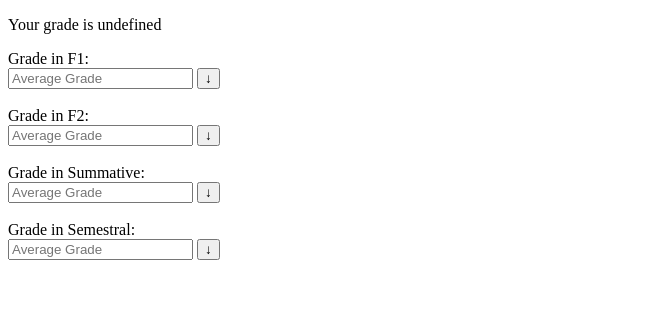
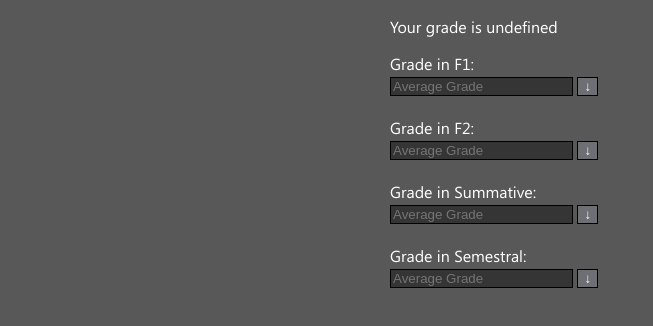
Before and after one commit to YoelC/grade-calculator-js, a plain HTML site: page index.html in a window 1280 px wide. Shown: the whole page, without its empty margins (0-653 px from the left). Drawn offline with Linux system fonts and the light colour scheme.

Commit message:
Add CSS and custom font. TODO: File Organization

```diff
--- a/index.html
+++ b/index.html
@@ -5,6 +5,7 @@
     <meta charset="UTF-8">
     <meta name="viewport" content="width=device-width, initial-scale=1.0">
     <title>Document</title>
+    <link rel="stylesheet" href="styles.css">
 </head>
 
 <body>
@@ -12,7 +13,6 @@
     <p id="demo">Your grade is undefined</p>
 
     <form id="gradeform">
-
         <label for="f1"> Grade in F1:</label><br>
         <input type="number" id="f1" name="f1" placeholder="Average Grade" oninput="onUpdateAverage()"></input>
         <input type="button" id="f1button" value="&darr;" onclick="onClickExpand('f1')"></input>
@@ -29,7 +29,7 @@
         </div>
         <br><br>
 
-        <label>Grade in Summative:</label><br>
+        <label for="s"> Grade in Summative:</label><br>
         <input type="number" id="s" name="s" placeholder="Average Grade" oninput="onUpdateAverage()"></input>
         <input type="button" id="sbutton" value="&darr;" onclick="onClickExpand('s')"></input>
         <div id="sdiv" hidden>
@@ -37,7 +37,7 @@
         </div>
         <br><br>
 
-        <label>Grade in Semestral:</label><br>
+        <label for="sm">Grade in Semestral:</label><br>
         <input type="number" id="sm" name="sm" placeholder="Average Grade" oninput="onUpdateAverage()"></input>
         <input type="button" id="smbutton" value="&darr;" onclick="onClickExpand('sm')"></input>
         <div id="smdiv" hidden>
--- a/onUpdateAverage.js
+++ b/onUpdateAverage.js
@@ -14,6 +14,6 @@ function onUpdateAverage() {
         document.getElementById("demo").innerHTML = "Your grade is undefined";
         return;
     }
-    document.getElementById("demo").innerHTML = round(grade);
+    document.getElementById("demo").innerHTML = "Your grade is" + " " + (round(grade));
 
 }
--- /dev/null
+++ b/styles.css
@@ -0,0 +1,58 @@
+/* #### Generated By: http://www.cufonfonts.com #### */
+
+@font-face {
+    font-family: 'Segoe UI Regular';
+    font-style: normal;
+    font-weight: normal;
+    src: local('Segoe UI Regular'), url('Segoe UI.woff') format('woff');
+    }
+
+
+@font-face {
+    font-family: 'Segoe UI Italic';
+    font-style: normal;
+    font-weight: normal;
+    src: local('Segoe UI Italic'), url('Segoe UI Italic.woff') format('woff');
+    }
+
+
+@font-face {
+    font-family: 'Segoe UI Bold';
+    font-style: normal;
+    font-weight: normal;
+    src: local('Segoe UI Bold'), url('Segoe UI Bold.woff') format('woff');
+    }
+
+
+@font-face {
+    font-family: 'Segoe UI Bold Italic';
+    font-style: normal;
+    font-weight: normal;
+    src: local('Segoe UI Bold Italic'), url('Segoe UI Bold Italic.woff') format('woff');
+    }
+
+body {
+    background-color: rgb(88, 88, 88);
+    color: white;
+    font-family: "Segoe UI Regular";
+    max-width: 500px;
+    margin: auto;
+  }
+
+input[type="number"] {
+    color: white;
+    border: 1px solid black;
+    background-color: rgb(53, 53, 53);
+}
+
+input[type="button"] {
+    color: white;
+    border: 1px solid black;
+    background-color: #6d6f74;
+}
+
+input[type="button"]:hover {
+    color: white;
+    border: 1px solid #7c818c;
+    background-color: #7c818c;
+}
```
Also changed, not shown: Segoe UI Bold Italic.woff (added), Segoe UI Bold.woff (added), Segoe UI Italic.woff (added), Segoe UI.woff (added), style.css (added).
